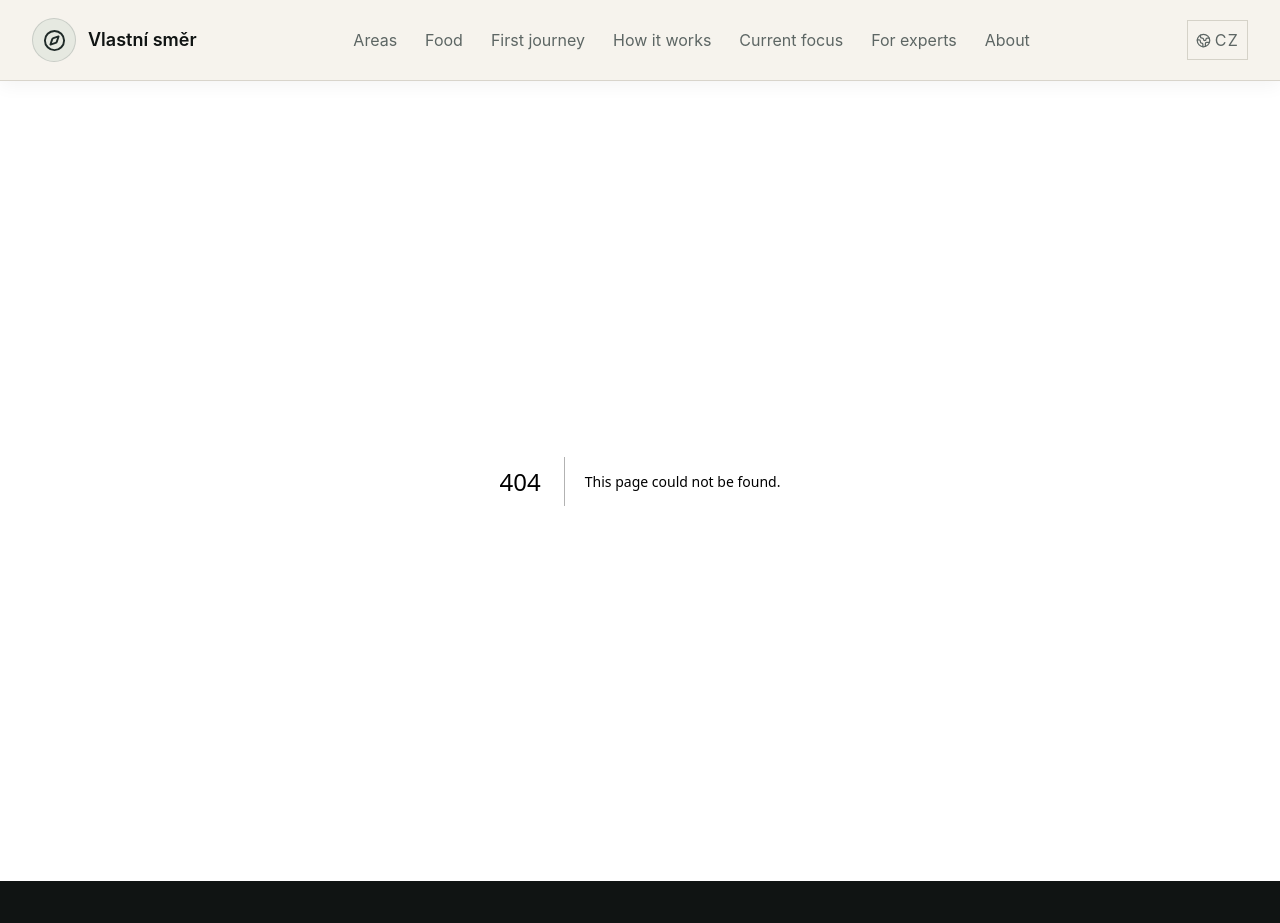
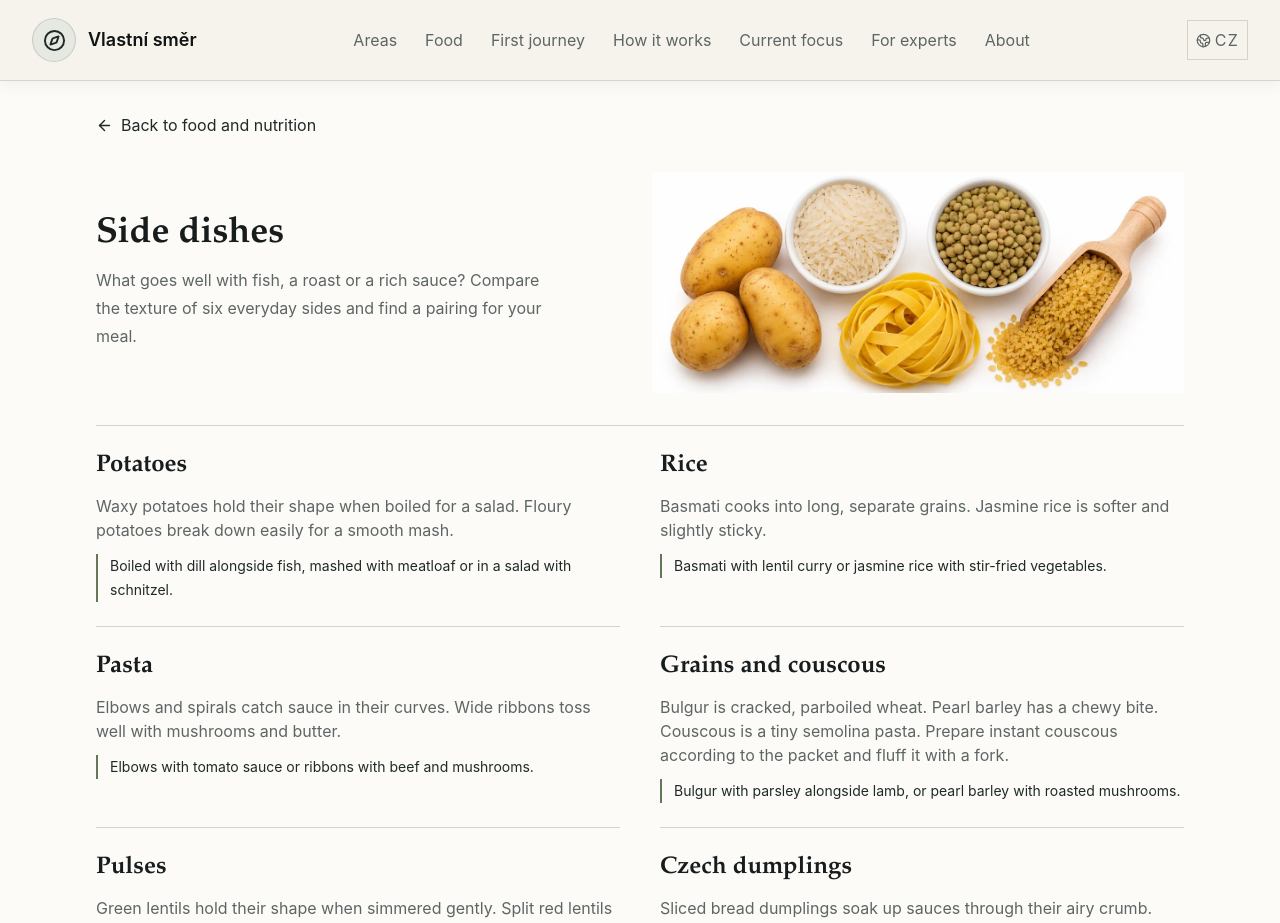
Before and after one commit to NeoCZ0101/CZECH-HORSE, a Next.js app: page /en/stravovani/side-dishes in a window 1280 px wide. Before the commit this address had no page. Shown: the top 923 px of the page. Built offline with nearby package versions, Linux system fonts and the light colour scheme.

Commit message:
Replace partner meal plan card with a bilingual side dish guide

```diff
--- /dev/null
+++ b/app/en/stravovani/side-dishes/page.tsx
@@ -0,0 +1,8 @@
+import type { Metadata } from "next";
+import { SideDishGuide } from "@/components/nutrition/side-dish-guide";
+
+export const metadata: Metadata = { title: "Side dishes | Vlastní směr" };
+
+export default function SideDishPage() {
+  return <SideDishGuide language="en" />;
+}
--- /dev/null
+++ b/app/stravovani/prilohy/page.tsx
@@ -0,0 +1,8 @@
+import type { Metadata } from "next";
+import { SideDishGuide } from "@/components/nutrition/side-dish-guide";
+
+export const metadata: Metadata = { title: "Přílohy | Vlastní směr" };
+
+export default function SideDishPage() {
+  return <SideDishGuide language="cs" />;
+}
--- a/components/header.tsx
+++ b/components/header.tsx
@@ -28,14 +28,13 @@ export function Header() {
   const pathname = usePathname();
   const isEnglish = pathname === "/en" || pathname.startsWith("/en/");
   const navItems = isEnglish ? englishNavItems : czechNavItems;
-  const languageHref =
-    pathname === "/stravovani"
-      ? "/en/stravovani"
-      : pathname === "/en/stravovani"
-        ? "/stravovani"
-        : isEnglish
-          ? "/"
-          : "/en";
+  const translations: Record<string, string> = {
+    "/stravovani": "/en/stravovani",
+    "/en/stravovani": "/stravovani",
+    "/stravovani/prilohy": "/en/stravovani/side-dishes",
+    "/en/stravovani/side-dishes": "/stravovani/prilohy",
+  };
+  const languageHref = translations[pathname] ?? (isEnglish ? "/" : "/en");
   const languageLabel = isEnglish ? "CZ" : "EN";
 
   useEffect(() => {
--- a/components/nutrition/english-nutrition-planner.tsx
+++ b/components/nutrition/english-nutrition-planner.tsx
@@ -9,7 +9,6 @@ import {
   CircleAlert,
   Globe2,
   Plus,
-  ShoppingBag,
   Sparkles,
   Utensils,
   X,
@@ -174,7 +173,7 @@ export function EnglishNutritionPlanner() {
   const [plan, setPlan] = useState<PlanItem[]>([
     { foodId: "oats", meal: "Breakfast" },
   ]);
-  const [path, setPath] = useState<"self" | "inspiration" | "partner">("self");
+  const [path, setPath] = useState<"self" | "inspiration">("self");
   const [notice, setNotice] = useState(
     "Add food you want to try during the day.",
   );
@@ -233,32 +232,18 @@ export function EnglishNutritionPlanner() {
               <div className="relative aspect-[2.4] overflow-hidden bg-white"><Image src="/food-meat-fish-raw.png" alt="Raw meat and fish on a white background" fill sizes="(min-width: 768px) 30vw, 92vw" className="object-contain" /></div>
               <div className="p-5"><h2 className="text-lg font-semibold">Meat and fish</h2><p className={`mt-2 text-sm leading-6 ${path === "inspiration" ? "text-cream/75" : "text-muted"}`}>Poultry, pork, beef, lamb and fish.</p></div>
             </Link>
-            <button
-              type="button"
-              onClick={() => {
-                setPath("partner");
-                setNotice(
-                  "Partner meal plans are being prepared. Each will show its author, method, price and scope.",
-                );
-              }}
-              className={`border p-5 text-left transition ${path === "partner" ? "border-terracotta bg-terracotta text-cream" : "border-sand bg-surface hover:border-terracotta/50"}`}
+            <Link
+              href="/en/stravovani/side-dishes"
+              className="overflow-hidden border border-sand bg-surface text-left transition hover:border-petrol focus-visible:outline-petrol"
             >
-              <ShoppingBag
-                className={
-                  path === "partner" ? "text-cream" : "text-terracotta"
-                }
-                aria-hidden
-                size={21}
-              />
-              <h2 className="mt-4 text-lg font-semibold">
-                Choose a partner plan
-              </h2>
-              <p
-                className={`mt-2 text-sm leading-6 ${path === "partner" ? "text-cream/75" : "text-muted"}`}
-              >
-                Curated plans from people who stand behind their approach.
-              </p>
-            </button>
+              <div className="relative aspect-[2.4] bg-white">
+                <Image src="/side-dishes.webp" alt="" fill sizes="(min-width: 768px) 30vw, 92vw" className="object-contain" />
+              </div>
+              <div className="p-5">
+                <h2 className="text-lg font-semibold">Side dishes</h2>
+                <p className="mt-2 text-sm leading-6 text-muted">Potatoes, rice, pasta, grains, pulses and dumplings.</p>
+              </div>
+            </Link>
           </div>
         </div>
       </section>
@@ -432,19 +417,6 @@ export function EnglishNutritionPlanner() {
                 ))}
               </div>
             </div>
-            {path === "partner" && (
-              <div className="mt-8 border-l-4 border-terracotta bg-cream px-5 py-5">
-                <p className="text-sm font-semibold text-terracotta">
-                  PARTNER OFFERS COMING
-                </p>
-                <p className="mt-2 max-w-2xl text-sm leading-6 text-muted">
-                  Each offer will make the author, audience, price, support and
-                  boundaries clear. A general meal plan will not be presented as
-                  medical care.
-                </p>
-              </div>
-            )}
-            {path !== "partner" && (
             <div className="mt-8 border border-sand bg-mist px-5 py-5">
               <div className="flex gap-3">
                 <Bot
@@ -478,7 +450,6 @@ export function EnglishNutritionPlanner() {
                 </div>
               </div>
             </div>
-            )}
           </div>
           <aside className="h-fit border border-forest bg-forest-deep text-cream lg:sticky lg:top-28">
             <div className="border-b border-cream/15 px-5 py-5">
--- a/components/nutrition/nutrition-planner.tsx
+++ b/components/nutrition/nutrition-planner.tsx
@@ -15,7 +15,6 @@ import {
   Heart,
   Mail,
   Plus,
-  ShoppingBag,
   Sparkles,
   Trash2,
   Utensils,
@@ -259,7 +258,7 @@ export function NutritionPlanner() {
     { foodId: nutritionFoods[0].id, meal: "Snídaně" },
   ]);
   const [activePath, setActivePath] = useState<
-    "self" | "inspiration" | "partner"
+    "self" | "inspiration"
   >("self");
   const [notice, setNotice] = useState(
     "Přidej potraviny, které chceš během dne vyzkoušet.",
@@ -343,32 +342,18 @@ export function NutritionPlanner() {
               <div className="relative aspect-[2.4] overflow-hidden bg-white"><Image src="/food-meat-fish-raw.png" alt="Syrové maso a ryby na bílém pozadí" fill sizes="(min-width: 768px) 30vw, 92vw" className="object-contain" /></div>
               <div className="p-5"><h2 className="text-lg font-semibold">Maso a ryby</h2><p className={`mt-2 text-sm leading-6 ${activePath === "inspiration" ? "text-cream/75" : "text-muted"}`}>Drůbež, vepřové, hovězí, jehněčí i ryby.</p></div>
             </Link>
-            <button
-              type="button"
-              onClick={() => {
-                setActivePath("partner");
-                setNotice(
-                  "Partnerské jídelníčky připravujeme. Tady bude možné porovnat autora, přístup, cenu a rozsah podpory.",
-                );
-              }}
-              className={`border p-5 text-left transition ${activePath === "partner" ? "border-terracotta bg-terracotta text-cream" : "border-sand bg-surface hover:border-terracotta/50"}`}
+            <Link
+              href="/stravovani/prilohy"
+              className="overflow-hidden border border-sand bg-surface text-left transition hover:border-petrol focus-visible:outline-petrol"
             >
-              <ShoppingBag
-                className={
-                  activePath === "partner" ? "text-cream" : "text-terracotta"
-                }
-                aria-hidden
-                size={21}
-              />
-              <h2 className="mt-4 text-lg font-semibold">
-                Jídelníček od partnera
-              </h2>
-              <p
-                className={`mt-2 text-sm leading-6 ${activePath === "partner" ? "text-cream/75" : "text-muted"}`}
-              >
-                Kurátorované nabídky od lidí, kteří za svou metodou stojí.
-              </p>
-            </button>
+              <div className="relative aspect-[2.4] bg-white">
+                <Image src="/side-dishes.webp" alt="" fill sizes="(min-width: 768px) 30vw, 92vw" className="object-contain" />
+              </div>
+              <div className="p-5">
+                <h2 className="text-lg font-semibold">Přílohy</h2>
+                <p className="mt-2 text-sm leading-6 text-muted">Brambory, rýže, těstoviny, obiloviny, luštěniny a knedlíky.</p>
+              </div>
+            </Link>
           </div>
         </div>
       </section>
@@ -480,19 +465,6 @@ export function NutritionPlanner() {
                 ))}
               </div>
             </div>
-            {activePath === "partner" && (
-              <div className="mt-8 border-l-4 border-terracotta bg-cream px-5 py-5 sm:px-6">
-                <p className="text-sm font-semibold text-terracotta">
-                  PARTNERSKÁ NABÍDKA PŘIPRAVUJEME
-                </p>
-                <p className="mt-2 max-w-2xl text-sm leading-6 text-muted">
-                  Až budou nabídky připravené, u každé bude jasné, kdo ji
-                  vytvořil, pro koho je, co obsahuje a co stojí. Bez skrytých
-                  slibů a bez vydávání obecného jídelníčku za zdravotní péči.
-                </p>
-              </div>
-            )}
-            {activePath !== "partner" && (
             <div className="mt-8 border border-sand bg-mist px-5 py-5 sm:px-6">
               <div className="flex gap-3">
                 <Bot
@@ -526,7 +498,6 @@ export function NutritionPlanner() {
                 </div>
               </div>
             </div>
-            )}
           </div>
 
           <aside className="hidden">
--- /dev/null
+++ b/components/nutrition/side-dish-guide.tsx
@@ -0,0 +1,102 @@
+import Image from "next/image";
+import Link from "next/link";
+import { ArrowLeft } from "lucide-react";
+
+const dishes = {
+  cs: [
+    {
+      title: "Brambory",
+      tip: "Na salát vyber pevné brambory typu A, které po uvaření drží tvar. Moučnatý typ C se snadno rozmačká na jemnou kaši.",
+      pair: "Vařené s koprem k rybě, kaše k sekané nebo salát k řízku.",
+    },
+    {
+      title: "Rýže",
+      tip: "Basmati má dlouhá zrna, která se po uvaření snadno oddělí. Jasmínová rýže je měkčí a lehce lepivá.",
+      pair: "Basmati k čočkovému kari, jasmínová rýže k zelenině z pánve.",
+    },
+    {
+      title: "Těstoviny",
+      tip: "Krátká kolínka a vrtule zachytí omáčku v záhybech. Široké nudle se dobře promíchají s houbami a máslem.",
+      pair: "Kolínka k rajské omáčce nebo široké nudle k hovězímu na houbách.",
+    },
+    {
+      title: "Obiloviny a kuskus",
+      tip: "Bulgur je nalámaná předvařená pšenice, kroupy bývají ječné. Kuskus jsou drobné těstoviny z krupice. Běžný instantní kuskus stačí zalít podle návodu a načechrat vidličkou.",
+      pair: "Bulgur s petrželí k jehněčímu, kroupy k pečeným houbám.",
+    },
+    {
+      title: "Luštěniny",
+      tip: "Zelená čočka si při šetrném vaření zachová tvar. Červená loupaná čočka se snadno rozvaří na kaši. Uvařenou cizrnu z konzervy můžeš scedit a rovnou ochutit.",
+      pair: "Vlažná čočka s hořčičnou zálivkou k vejci nebo cizrna s citronem k pečené zelenině.",
+    },
+    {
+      title: "Knedlíky",
+      tip: "Houskový knedlík má pórovitou střídku, která dobře nasákne omáčku. Bramborový je hutnější a podrží si tvar i vedle šťavnatého zelí.",
+      pair: "Houskový ke svíčkové, bramborový k pečenému vepřovému se zelím.",
+    },
+  ],
+  en: [
+    {
+      title: "Potatoes",
+      tip: "Waxy potatoes hold their shape when boiled for a salad. Floury potatoes break down easily for a smooth mash.",
+      pair: "Boiled with dill alongside fish, mashed with meatloaf or in a salad with schnitzel.",
+    },
+    {
+      title: "Rice",
+      tip: "Basmati cooks into long, separate grains. Jasmine rice is softer and slightly sticky.",
+      pair: "Basmati with lentil curry or jasmine rice with stir-fried vegetables.",
+    },
+    {
+      title: "Pasta",
+      tip: "Elbows and spirals catch sauce in their curves. Wide ribbons toss well with mushrooms and butter.",
+      pair: "Elbows with tomato sauce or ribbons with beef and mushrooms.",
+    },
+    {
+      title: "Grains and couscous",
+      tip: "Bulgur is cracked, parboiled wheat. Pearl barley has a chewy bite. Couscous is a tiny semolina pasta. Prepare instant couscous according to the packet and fluff it with a fork.",
+      pair: "Bulgur with parsley alongside lamb, or pearl barley with roasted mushrooms.",
+    },
+    {
+      title: "Pulses",
+      tip: "Green lentils hold their shape when simmered gently. Split red lentils soften into a purée. Canned chickpeas can be drained and seasoned straight away.",
+      pair: "Warm lentils with mustard dressing alongside an egg, or lemony chickpeas with roast vegetables.",
+    },
+    {
+      title: "Czech dumplings",
+      tip: "Sliced bread dumplings soak up sauces through their airy crumb. Potato dumplings are denser and hold their shape alongside braised cabbage.",
+      pair: "Bread dumplings with svíčková cream sauce, or potato dumplings with roast pork and cabbage.",
+    },
+  ],
+};
+
+export function SideDishGuide({ language }: { language: "cs" | "en" }) {
+  const english = language === "en";
+  return (
+    <main className="bg-surface">
+      <div className="mx-auto max-w-6xl px-4 py-8 sm:px-6 lg:px-8">
+        <Link href={english ? "/en/stravovani" : "/stravovani"} className="inline-flex items-center gap-2 text-sm font-semibold text-forest hover:underline">
+          <ArrowLeft aria-hidden size={17} />
+          {english ? "Back to food and nutrition" : "Zpět na stravování"}
+        </Link>
+        <header className="grid items-center gap-6 border-b border-sand py-8 sm:grid-cols-2">
+          <div>
+            <h1 className="font-display text-4xl font-semibold text-ink">{english ? "Side dishes" : "Přílohy"}</h1>
+            <p className="mt-3 max-w-md leading-7 text-muted">
+              {english ? "What goes well with fish, a roast or a rich sauce? Compare the texture of six everyday sides and find a pairing for your meal." : "Co k rybě, co k pečeni a co k husté omáčce? Porovnej šest běžných příloh podle toho, jak se chovají při vaření a s čím chutnají."}
+            </p>
+          </div>
+          <Image src="/side-dishes.webp" width={1200} height={500} sizes="(min-width: 640px) 45vw, 95vw" alt="" className="h-auto w-full" />
+        </header>
+        <div className="grid gap-x-10 sm:grid-cols-2">
+          {dishes[language].map(dish => (
+            <section key={dish.title} className="border-b border-sand py-6">
+              <h2 className="font-display text-2xl font-semibold text-ink">{dish.title}</h2>
+              <p className="mt-3 leading-6 text-muted">{dish.tip}</p>
+              <p className="mt-3 border-l-2 border-olive pl-3 text-sm leading-6 text-forest">{dish.pair}</p>
+            </section>
+          ))}
+        </div>
+      </div>
+    </main>
+  );
+}
```
Also changed, not shown: public/side-dishes.webp (added). Lines whose indentation alone changed are shown as unchanged.
